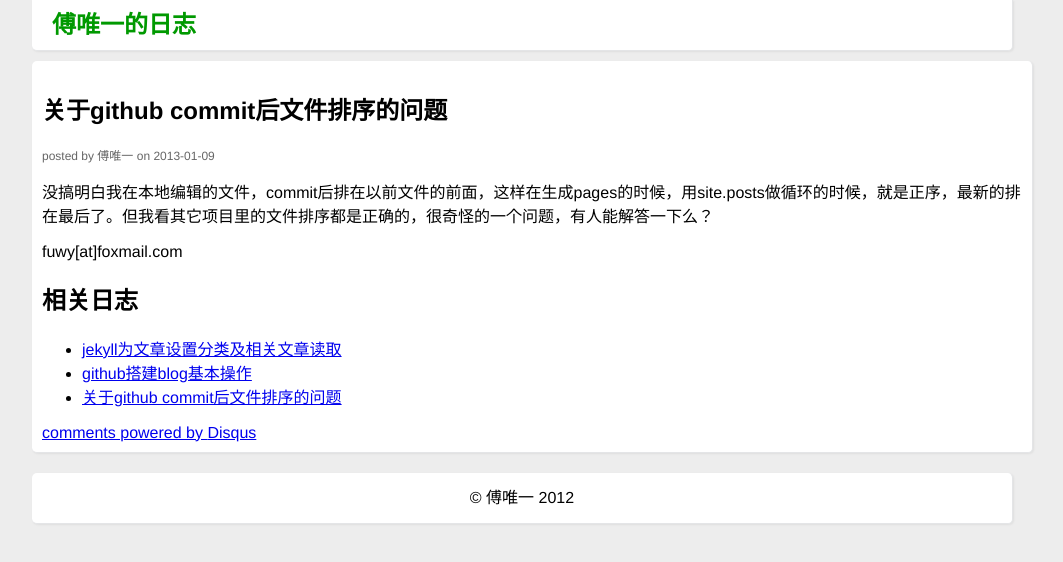
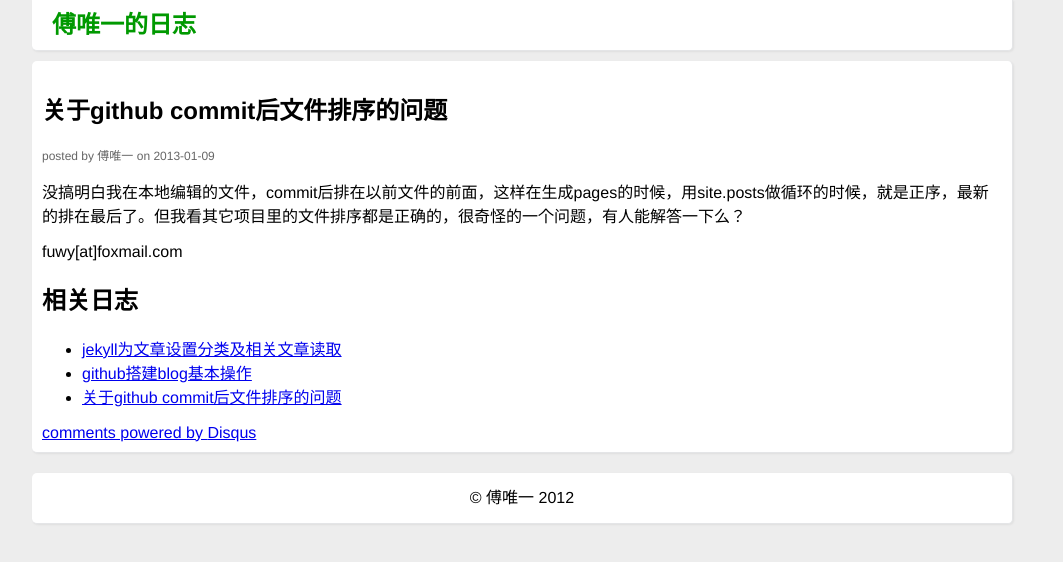
Before and after one commit to yuiitsu/logs, a Jekyll site: the page built from _posts/2013-01-09-about-github-commit.html, in a window 1280 px wide. Shown: the top 562 px of the page, without its empty margins (118-1181 px from the left). Built offline with Jekyll 4.4.1, drawn with Linux system fonts in a browser that asks for light colours; comment, search, counter and statistics services are not loaded.

Commit message:
update css

```diff
--- a/css/common.css
+++ b/css/common.css
@@ -32,7 +32,7 @@ body{background-color:#ededed;padding:0px;margin:0px;font-family:"微软雅黑",
 .links ul li{height:28px;line-height:28px;border-bottom:1px dotted #ededed;float:left;margin-right:10px;}
 .links ul li a{color:#444;text-decoration: none;}
 .links ul li a:hover{color:#009900;}
-.postbox{width:100%;padding:10px;}
+.postbox{width:960px;padding:10px;}
 .post_links{background-color:#ededed;padding:5px;}
 .post_links h3{height:30px;line-height:30px;border-bottom:1px solid #fff;}
 .post_links ul{}
```
